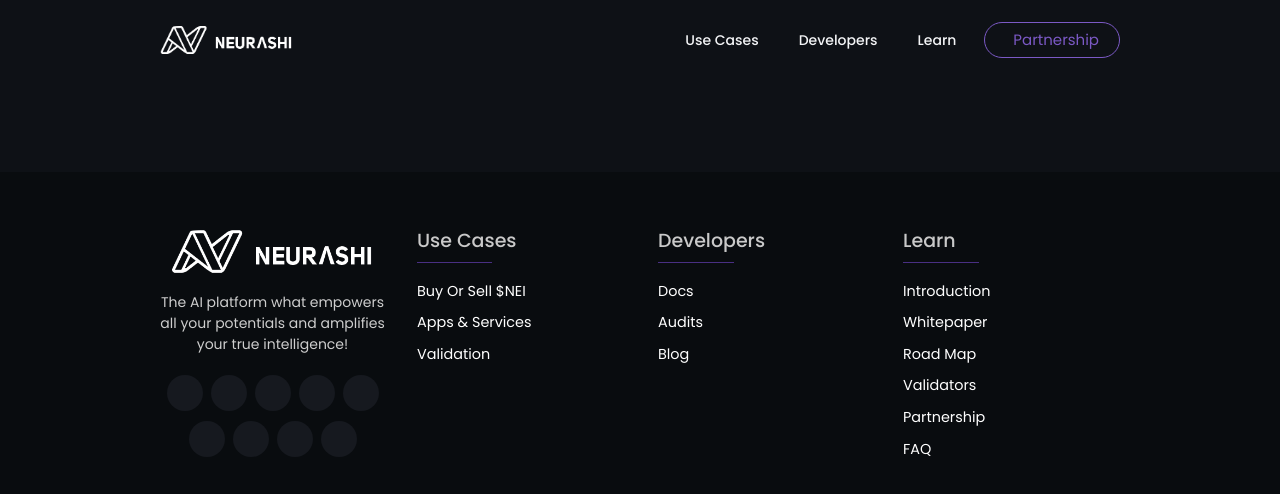
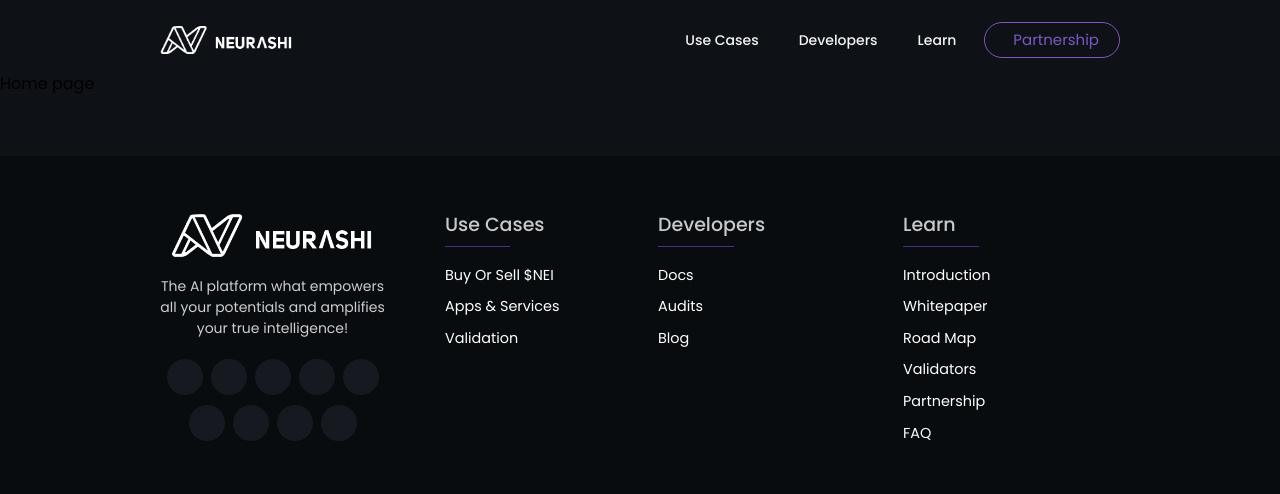
Before and after one commit to amirrezaRst/Neurashi, a React (Create React App) app: page / in a window 1280 px wide. Shown: the top 494 px of the page. Built offline with nearby package versions, Linux system fonts and the light colour scheme; some icons are missing.

Commit message:
the footer component has been completed

```diff
--- a/public/css/global.css
+++ b/public/css/global.css
@@ -10,6 +10,12 @@ body {
 
 
 /*! START Footer styles */
+footer {
+    background-color: #090C0F;
+    margin-top: 60px;
+    padding: 55px 0;
+}
+
 .footer-social-content {
     margin-top: 20px;
     display: flex;
--- a/src/components/HomePage/Home.jsx
+++ b/src/components/HomePage/Home.jsx
@@ -6,65 +6,7 @@ import { Link } from "react-router-dom";
 
 const Home = () => {
     return (
-        <footer className="bg-[#090C0F] mt-[100px] py-[55px]">
-
-            <section className="container text-white grid md:grid-cols-4 gap-5 grid-cols-1 ">
-                <article className="text-center">
-                    <img src="/images/logo-w-1.png" className="md:w-[90%] w-[40%] block mx-auto" alt="neurashi" />
-                    <p className="text-[#cecece] text-[14px] mt-4">
-                        The AI platform what empowers all your potentials and amplifies your true intelligence!
-                    </p>
-                    <div className="footer-social-content">
-                        <div className="footer-social-items"><Link><i className="fab fa-github"></i></Link></div>
-                        <div className="footer-social-items"><Link><i className="fab fa-twitter"></i></Link></div>
-                        <div className="footer-social-items"><Link><i className="fab fa-telegram"></i></Link></div>
-                        <div className="footer-social-items"><Link><i className="fab fa-instagram"></i></Link></div>
-                        <div className="footer-social-items"><Link><i className="fab fa-linkedin"></i></Link></div>
-                        <div className="footer-social-items"><Link><i className="fab fa-medium"></i></Link></div>
-                        <div className="footer-social-items"><Link><i className="fab fa-youtube"></i></Link></div>
-                        <div className="footer-social-items"><Link><i className="fab fa-reddit"></i></Link></div>
-                        <div className="footer-social-items"><Link><i className="fab fa-tiktok"></i></Link></div>
-                    </div>
-                </article>
-                <article className="pl-3 flex flex-col">
-
-                    <div className="text-[#c9c9c9] text-[19px] font-[500]">Use Cases</div>
-                    <div className="w-[35%] h-[1px] my-[6px] bg-[#492f83]"></div>
-                    <ul className=" mt-3">
-                        <li><Link>Buy Or Sell $NEI</Link></li>
-                        <li><Link>Apps & Services</Link></li>
-                        <li><Link>Validation</Link></li>
-                    </ul>
-
-                </article>
-                <article className="pl-2 flex flex-col">
-
-                    <div className="text-[#c9c9c9] text-[19px] font-[500]">Developers</div>
-                    <div className="w-[35%] h-[1px] my-[6px] bg-[#492f83]"></div>
-                    <ul className=" mt-3">
-                        <li><Link>Docs</Link></li>
-                        <li><Link>Audits</Link></li>
-                        <li><Link>Blog</Link></li>
-                    </ul>
-
-                </article>
-                <article className="pl-2 flex flex-col">
-
-                    <div className="text-[#c9c9c9] text-[19px] font-[500]">Learn</div>
-                    <div className="w-[35%] h-[1px] my-[6px] bg-[#492f83]"></div>
-                    <ul className=" mt-3">
-                        <li><Link>Introduction</Link></li>
-                        <li><Link>Whitepaper</Link></li>
-                        <li><Link>Road Map</Link></li>
-                        <li><Link>Validators</Link></li>
-                        <li><Link>Partnership</Link></li>
-                        <li><Link>FAQ</Link></li>
-                    </ul>
-
-                </article>
-            </section>
-
-        </footer>
+        <h1>Home page</h1>
     );
 }
 
--- /dev/null
+++ b/src/layouts/Footer.jsx
@@ -0,0 +1,21 @@
+import FooterUseCases from "./FooterUseCases";
+import FooterDevelopers from "./FooterDevelopers";
+import FooterLearn from "./FooterLearn";
+import FooterInfo from "./FooterInfo";
+
+const Footer = () => {
+    return (
+        <footer>
+
+            <section className="container text-white grid md:grid-cols-4 gap-5 grid-cols-1 ">
+                <FooterInfo />
+                <FooterUseCases />
+                <FooterDevelopers />
+                <FooterLearn />
+            </section>
+
+        </footer>
+    );
+}
+
+export default Footer;
--- /dev/null
+++ b/src/layouts/FooterDevelopers.jsx
@@ -0,0 +1,19 @@
+import { Link } from "react-router-dom";
+
+const FooterDevelopers = () => {
+    return (
+        <article className="pl-2 flex flex-col">
+
+            <div className="text-[#c9c9c9] text-[19px] font-[500]">Developers</div>
+            <div className="w-[35%] h-[1px] my-[6px] bg-[#492f83]"></div>
+            <ul className=" mt-3">
+                <li><Link>Docs</Link></li>
+                <li><Link>Audits</Link></li>
+                <li><Link>Blog</Link></li>
+            </ul>
+
+        </article>
+    );
+}
+
+export default FooterDevelopers;
--- /dev/null
+++ b/src/layouts/FooterInfo.jsx
@@ -0,0 +1,15 @@
+import SocialLink from "./SocialLink";
+
+const FooterInfo = () => {
+    return (
+        <article className="text-center">
+            <img src="/images/logo-w-1.png" className="md:w-[90%] w-[40%] block mx-auto" alt="neurashi" />
+            <p className="text-[#cecece] text-[14px] mt-4">
+                The AI platform what empowers all your potentials and amplifies your true intelligence!
+            </p>
+            <SocialLink />
+        </article>
+    );
+}
+
+export default FooterInfo;
--- /dev/null
+++ b/src/layouts/FooterLearn.jsx
@@ -0,0 +1,22 @@
+import { Link } from "react-router-dom";
+
+const FooterLearn = () => {
+    return (
+        <article className="pl-2 flex flex-col">
+
+            <div className="text-[#c9c9c9] text-[19px] font-[500]">Learn</div>
+            <div className="w-[35%] h-[1px] my-[6px] bg-[#492f83]"></div>
+            <ul className=" mt-3">
+                <li><Link>Introduction</Link></li>
+                <li><Link>Whitepaper</Link></li>
+                <li><Link>Road Map</Link></li>
+                <li><Link>Validators</Link></li>
+                <li><Link>Partnership</Link></li>
+                <li><Link>FAQ</Link></li>
+            </ul>
+
+        </article>
+    );
+}
+
+export default FooterLearn;
--- /dev/null
+++ b/src/layouts/FooterUseCases.jsx
@@ -0,0 +1,19 @@
+import { Link } from "react-router-dom";
+
+const FooterUseCases = () => {
+    return (
+        <article className="pl-2 md:ml-4 lg:ml-8 flex flex-col">
+
+            <div className="text-[#c9c9c9] text-[19px] font-[500]">Use Cases</div>
+            <div className="w-[35%] h-[1px] my-[6px] bg-[#492f83]"></div>
+            <ul className=" mt-3">
+                <li><Link>Buy Or Sell $NEI</Link></li>
+                <li><Link>Apps & Services</Link></li>
+                <li><Link>Validation</Link></li>
+            </ul>
+
+        </article>
+    );
+}
+
+export default FooterUseCases;
--- a/src/layouts/MainLayout.jsx
+++ b/src/layouts/MainLayout.jsx
@@ -1,6 +1,7 @@
 import { Fragment } from "react";
 
-import Navbar from "../components/common/Navbar";
+import Navbar from "./Navbar";
+import Footer from "./Footer";
 
 
 const MainLayout = ({ children }) => {
@@ -8,6 +9,7 @@ const MainLayout = ({ children }) => {
         <Fragment>
             <Navbar />
             {children}
+            <Footer />
         </Fragment>
     );
 }
--- /dev/null
+++ b/src/layouts/SocialLink.jsx
@@ -0,0 +1,19 @@
+import { Link } from "react-router-dom";
+
+const SocialLink = () => {
+    return (
+        <div className="footer-social-content">
+            <div className="footer-social-items"><Link><i className="fab fa-github"></i></Link></div>
+            <div className="footer-social-items"><Link><i className="fab fa-twitter"></i></Link></div>
+            <div className="footer-social-items"><Link><i className="fab fa-telegram"></i></Link></div>
+            <div className="footer-social-items"><Link><i className="fab fa-instagram"></i></Link></div>
+            <div className="footer-social-items"><Link><i className="fab fa-linkedin"></i></Link></div>
+            <div className="footer-social-items"><Link><i className="fab fa-medium"></i></Link></div>
+            <div className="footer-social-items"><Link><i className="fab fa-youtube"></i></Link></div>
+            <div className="footer-social-items"><Link><i className="fab fa-reddit"></i></Link></div>
+            <div className="footer-social-items"><Link><i className="fab fa-tiktok"></i></Link></div>
+        </div>
+    );
+}
+
+export default SocialLink;
```
Also changed, not shown: src/layouts/Navbar.jsx (renamed from src/components/common/Navbar.jsx).
